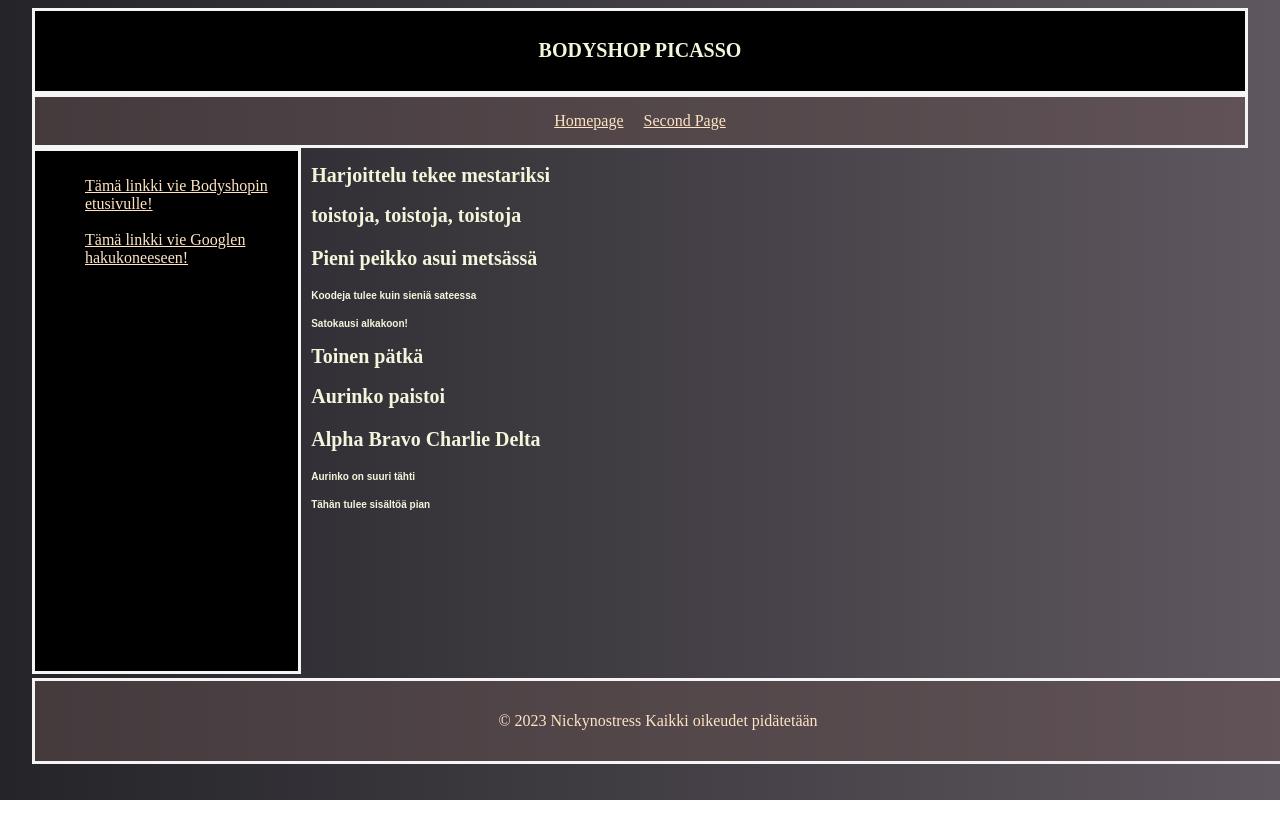
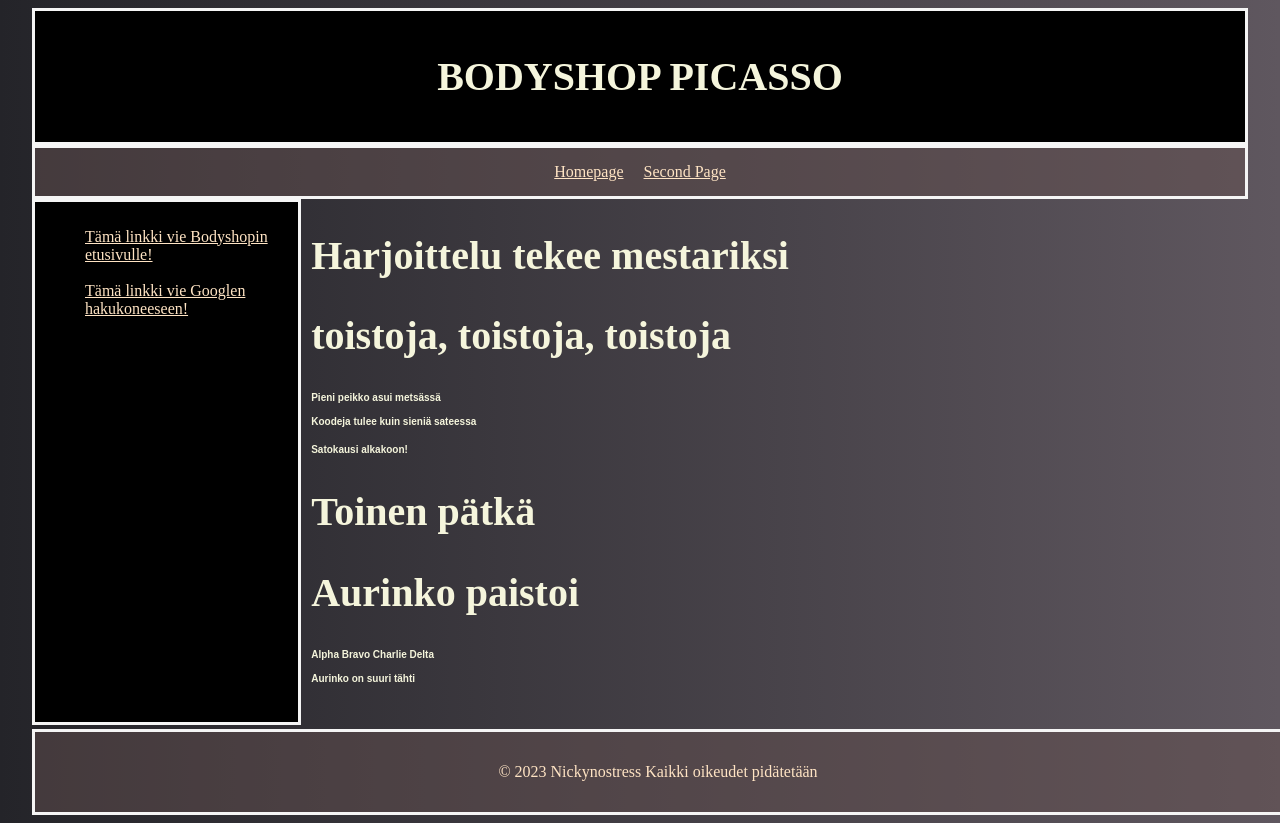
Before and after one commit to nickynostress/TASK-SITE, a plain HTML site: page pages/third.html in a window 1280 px wide. Before the commit the page ends 800 px from the top, so only its background shows below. Drawn offline with Linux system fonts and the light colour scheme.

Commit message:
Modified CSS-Element.

```diff
--- a/styles/third.css
+++ b/styles/third.css
@@ -53,12 +53,12 @@ color: bisque;
 font-family: 'Times New Roman', Times, serif;
 border-width: 2px;
 }
-h1, h2, h3 {
+h1, h2 {
     color: beige;
-    font-size: 20px;
+    font-size: 40px;
     font-family: 'Times New Roman', Times, serif;
 }
-h4, h5 {
+h3, h4, h5 {
     color: beige;
     font-size: 10px;
     font-family: Arial, Helvetica, sans-serif;
```
